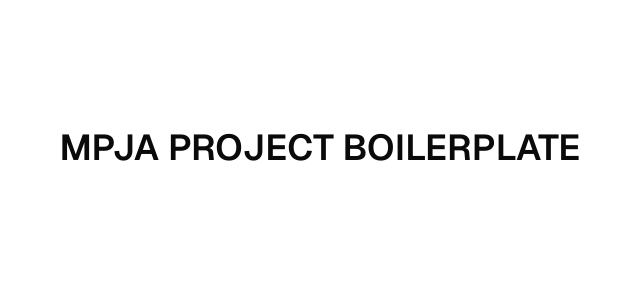
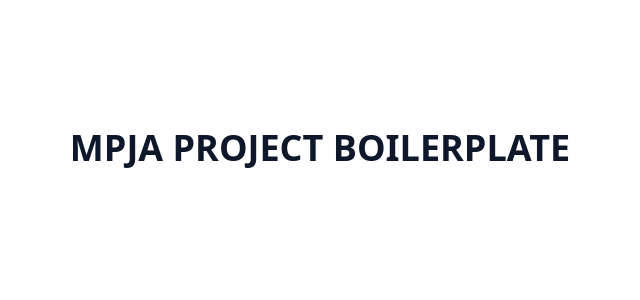
Before and after one commit to alfieqashwa/mpja, a Next.js app: page / in a window 1280 px wide. Shown: the top 300 px of the page, without its empty margins (320-960 px from the left). Built offline with nearby package versions, Linux system fonts and the light colour scheme.

Commit message:
style: modify globals

```diff
--- a/app/globals.css
+++ b/app/globals.css
@@ -6,7 +6,7 @@
 @theme inline {
   --color-background: var(--background);
   --color-foreground: var(--foreground);
-  --font-sans: var(--font-geist-sans);
+  --font-sans: var(--font-urbanist);
   --font-mono: var(--font-geist-mono);
   --color-sidebar-ring: var(--sidebar-ring);
   --color-sidebar-border: var(--sidebar-border);
@@ -44,75 +44,85 @@
   --radius-2xl: calc(var(--radius) + 8px);
   --radius-3xl: calc(var(--radius) + 12px);
   --radius-4xl: calc(var(--radius) + 16px);
+
+  /* MPJA Brand Colors from Figma */
+  --color-rose-500: #f43f5e;
+  --color-rose-600: #e11d48;
+  --color-rose-100: #ffe4e6;
+  --color-rose-50: #fff1f2;
+  --color-pink-100: #fecdd3;
+  --color-pink-50: #fdf2f8;
 }
 
 :root {
-  --radius: 0.625rem;
-  --background: oklch(1 0 0);
-  --foreground: oklch(0.145 0 0);
-  --card: oklch(1 0 0);
-  --card-foreground: oklch(0.145 0 0);
-  --popover: oklch(1 0 0);
-  --popover-foreground: oklch(0.145 0 0);
-  --primary: oklch(0.205 0 0);
-  --primary-foreground: oklch(0.985 0 0);
-  --secondary: oklch(0.97 0 0);
-  --secondary-foreground: oklch(0.205 0 0);
-  --muted: oklch(0.97 0 0);
-  --muted-foreground: oklch(0.556 0 0);
-  --accent: oklch(0.97 0 0);
-  --accent-foreground: oklch(0.205 0 0);
-  --destructive: oklch(0.577 0.245 27.325);
-  --border: oklch(0.922 0 0);
-  --input: oklch(0.922 0 0);
-  --ring: oklch(0.708 0 0);
-  --chart-1: oklch(0.646 0.222 41.116);
-  --chart-2: oklch(0.6 0.118 184.704);
-  --chart-3: oklch(0.398 0.07 227.392);
-  --chart-4: oklch(0.828 0.189 84.429);
-  --chart-5: oklch(0.769 0.188 70.08);
-  --sidebar: oklch(0.985 0 0);
-  --sidebar-foreground: oklch(0.145 0 0);
-  --sidebar-primary: oklch(0.205 0 0);
-  --sidebar-primary-foreground: oklch(0.985 0 0);
-  --sidebar-accent: oklch(0.97 0 0);
-  --sidebar-accent-foreground: oklch(0.205 0 0);
-  --sidebar-border: oklch(0.922 0 0);
-  --sidebar-ring: oklch(0.708 0 0);
+  --radius: 0.75rem;
+  --background: #ffffff;
+  --foreground: #0f172a;
+  --card: #ffffff;
+  --card-foreground: #0f172a;
+  --popover: #ffffff;
+  --popover-foreground: #0f172a;
+  --primary: #027be5;
+  --primary-foreground: #ffffff;
+  --secondary: #78350f;
+  --secondary-foreground: #ffffff;
+  --muted: #f8fafc;
+  --muted-foreground: #64748b;
+  --accent: #f1f5f9;
+  --accent-foreground: #0f172a;
+  --destructive: #e11d48;
+  --destructive-foreground: #ffffff;
+  --border: #e2e8f0;
+  --input: #e2e8f0;
+  --ring: #027be5;
+  --chart-1: #3b82f6;
+  --chart-2: #2dd4bf;
+  --chart-3: #1e293b;
+  --chart-4: #f59e0b;
+  --chart-5: #ef4444;
+  --sidebar: #f8fafc;
+  --sidebar-foreground: #334155;
+  --sidebar-primary: #027be5;
+  --sidebar-primary-foreground: #ffffff;
+  --sidebar-accent: #e2e8f0;
+  --sidebar-accent-foreground: #0f172a;
+  --sidebar-border: #e2e8f0;
+  --sidebar-ring: #027be5;
 }
 
 .dark {
-  --background: oklch(0.145 0 0);
-  --foreground: oklch(0.985 0 0);
-  --card: oklch(0.205 0 0);
-  --card-foreground: oklch(0.985 0 0);
-  --popover: oklch(0.205 0 0);
-  --popover-foreground: oklch(0.985 0 0);
-  --primary: oklch(0.922 0 0);
-  --primary-foreground: oklch(0.205 0 0);
-  --secondary: oklch(0.269 0 0);
-  --secondary-foreground: oklch(0.985 0 0);
-  --muted: oklch(0.269 0 0);
-  --muted-foreground: oklch(0.708 0 0);
-  --accent: oklch(0.269 0 0);
-  --accent-foreground: oklch(0.985 0 0);
-  --destructive: oklch(0.704 0.191 22.216);
-  --border: oklch(1 0 0 / 10%);
-  --input: oklch(1 0 0 / 15%);
-  --ring: oklch(0.556 0 0);
-  --chart-1: oklch(0.488 0.243 264.376);
-  --chart-2: oklch(0.696 0.17 162.48);
-  --chart-3: oklch(0.769 0.188 70.08);
-  --chart-4: oklch(0.627 0.265 303.9);
-  --chart-5: oklch(0.645 0.246 16.439);
-  --sidebar: oklch(0.205 0 0);
-  --sidebar-foreground: oklch(0.985 0 0);
-  --sidebar-primary: oklch(0.488 0.243 264.376);
-  --sidebar-primary-foreground: oklch(0.985 0 0);
-  --sidebar-accent: oklch(0.269 0 0);
-  --sidebar-accent-foreground: oklch(0.985 0 0);
-  --sidebar-border: oklch(1 0 0 / 10%);
-  --sidebar-ring: oklch(0.556 0 0);
+  --background: #0f172a;
+  --foreground: #f8fafc;
+  --card: #1e293b;
+  --card-foreground: #f8fafc;
+  --popover: #1e293b;
+  --popover-foreground: #f8fafc;
+  --primary: #3b82f6;
+  --primary-foreground: #0f172a;
+  --secondary: #fbbf24;
+  --secondary-foreground: #0f172a;
+  --muted: #1e293b;
+  --muted-foreground: #94a3b8;
+  --accent: #1e293b;
+  --accent-foreground: #f8fafc;
+  --destructive: #7f1d1d;
+  --destructive-foreground: #f8fafc;
+  --border: #334155;
+  --input: #334155;
+  --ring: #3b82f6;
+  --chart-1: #3b82f6;
+  --chart-2: #2dd4bf;
+  --chart-3: #1e293b;
+  --chart-4: #f59e0b;
+  --chart-5: #ef4444;
+  --sidebar: #1e293b;
+  --sidebar-foreground: #f8fafc;
+  --sidebar-primary: #3b82f6;
+  --sidebar-primary-foreground: #ffffff;
+  --sidebar-accent: #334155;
+  --sidebar-accent-foreground: #f8fafc;
+  --sidebar-border: #334155;
+  --sidebar-ring: #3b82f6;
 }
 
 @layer base {
```
